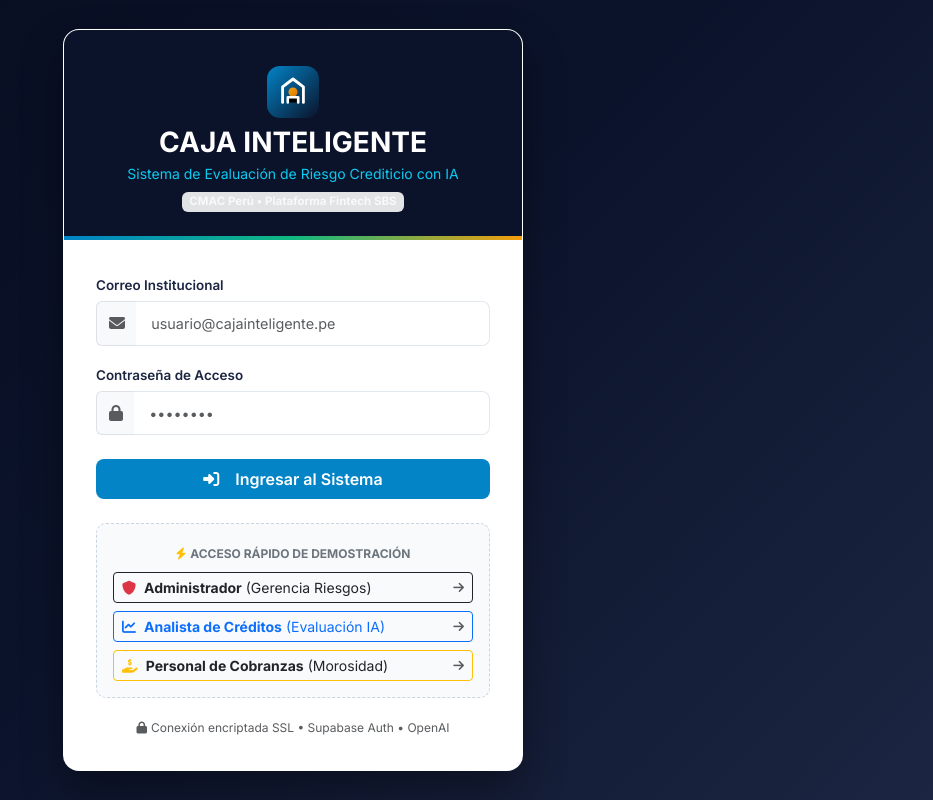
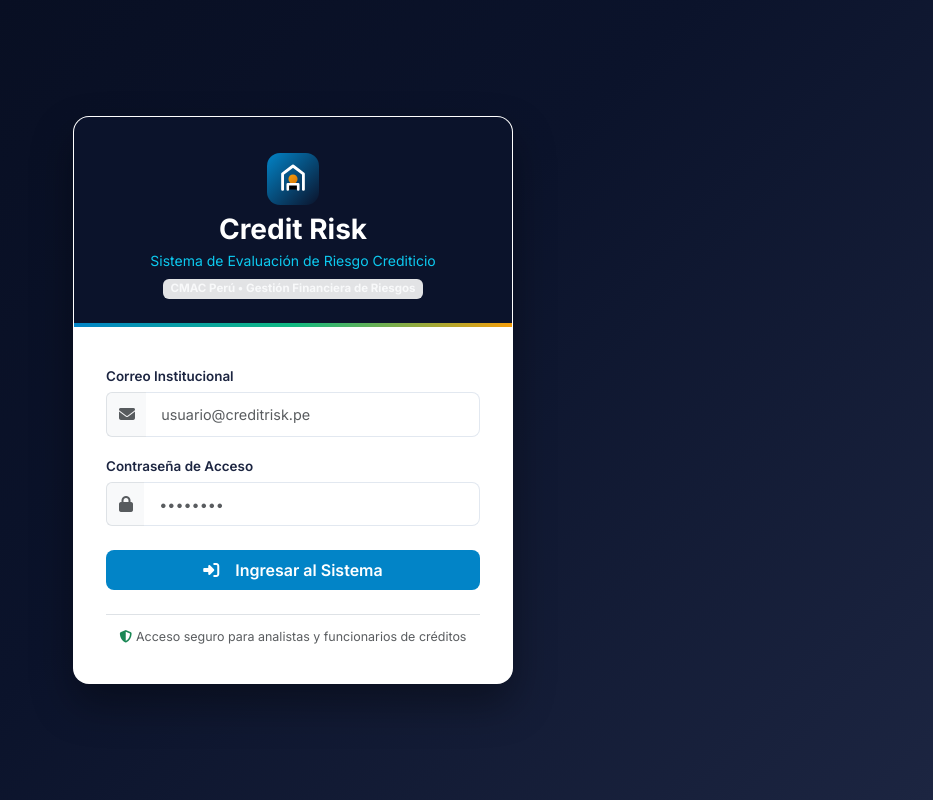
Before and after one commit to LENINSAB23/proyecto-cajathon, a Flask app: a page that uses templates/login.html in a window 1280 px wide. Shown: the whole page, without its empty margins (347-1280 px from the left). Run offline with Flask 3, Linux system fonts and the light colour scheme; data comes from the database, SQL or seed files in the repository; parts of the project's set-up code (start-up, migrations or seed data) failed here and were passed over.

Commit message:
refactor: Renombrar plataforma a Credit Risk y limpiar textos de demostracion en la interfaz

```diff
--- a/app.py
+++ b/app.py
@@ -42,7 +42,7 @@ def create_app():
             pass
 
         return {
-            'app_name': 'CAJA INTELIGENTE',
+            'app_name': 'Credit Risk',
             'institucion': 'Caja Municipal de Ahorro y Crédito - CMAC',
             'current_user': {
                 'id': session.get('user_id'),
@@ -73,7 +73,7 @@ if __name__ == '__main__':
     port = int(os.environ.get('PORT', 5000))
     debug = Config.DEBUG
     print(f"\n" + "="*70)
-    print("  🚀 CAJA INTELIGENTE - Sistema de Evaluación de Riesgo con IA")
+    print("  🚀 CREDIT RISK - Sistema de Evaluación de Riesgo con IA")
     print("  Orientado a Cajas Municipales de Ahorro y Crédito del Perú")
     print(f"  Servidor local activo en: http://127.0.0.1:{port}")
     print("="*70 + "\n")
--- a/routes/auth.py
+++ b/routes/auth.py
@@ -49,7 +49,7 @@ def login():
             session['user_avatar'] = user.get('avatar_url')
 
             execute_db("UPDATE usuarios SET ultimo_acceso = CURRENT_TIMESTAMP WHERE id = ?", (user['id'],))
-            flash(f'¡Bienvenido a Caja Inteligente, {user["nombre"]}!', 'success')
+            flash(f'¡Bienvenido a Credit Risk, {user["nombre"]}!', 'success')
             next_url = request.args.get('next')
             return redirect(next_url or url_for('dashboard.index'))
         else:
@@ -75,7 +75,7 @@ def demo_login(role):
         session['user_cargo'] = user['cargo']
         session['user_agencia'] = user['agencia']
         session['user_avatar'] = user.get('avatar_url')
-        flash(f'Sesión iniciada en Modo Demostración como: {user["rol"]} ({user["nombre"]})', 'info')
+        flash(f'Sesión iniciada como: {user["rol"]} ({user["nombre"]})', 'info')
     return redirect(url_for('dashboard.index'))
 
 @auth_bp.route('/logout')
--- a/services/report_service.py
+++ b/services/report_service.py
@@ -38,7 +38,7 @@ def generar_excel_reporte(tipo_reporte: str, datos: list) -> io.BytesIO:
 
     # Encabezado Institucional
     ws.merge_cells("A1:G1")
-    ws["A1"] = "CAJA INTELIGENTE - SISTEMA DE EVALUACIÓN DE RIESGO CREDITICIO CON IA"
+    ws["A1"] = "CREDIT RISK - SISTEMA DE EVALUACIÓN DE RIESGO CREDITICIO"
     ws["A1"].font = title_font
     ws["A1"].alignment = Alignment(horizontal="left", vertical="center")
 
@@ -163,7 +163,7 @@ def generar_pdf_reporte(tipo_reporte: str, datos: list, kpis: dict = None) -> io
     story = []
 
     # 1. Cabecera institucional
-    story.append(Paragraph("<b>CAJA INTELIGENTE</b> | Sistema de Riesgo Crediticio con IA", title_style))
+    story.append(Paragraph("<b>CREDIT RISK</b> | Sistema de Riesgo Crediticio con IA", title_style))
     story.append(Paragraph(
         f"<b>REPORTE EJECUTIVO:</b> {tipo_reporte.upper()} &nbsp;|&nbsp; "
         f"<b>Fecha de Emisión:</b> {datetime.now().strftime('%d/%m/%Y %H:%M:%S')} &nbsp;|&nbsp; "
--- a/templates/cliente_detalle.html
+++ b/templates/cliente_detalle.html
@@ -1,6 +1,6 @@
 {% extends "base.html" %}
 
-{% block title %}Perfil 360°: {{ cliente.nombres }} {{ cliente.apellidos }} - CAJA INTELIGENTE{% endblock %}
+{% block title %}Perfil 360°: {{ cliente.nombres }} {{ cliente.apellidos }} - Credit Risk{% endblock %}
 
 {% block content %}
 <div class="content-header">
--- a/templates/clientes.html
+++ b/templates/clientes.html
@@ -1,6 +1,6 @@
 {% extends "base.html" %}
 
-{% block title %}Gestión de Clientes 360° - CAJA INTELIGENTE{% endblock %}
+{% block title %}Gestión de Clientes 360° - Credit Risk{% endblock %}
 
 {% block content %}
 <div class="content-header">
--- a/templates/creditos.html
+++ b/templates/creditos.html
@@ -1,6 +1,6 @@
 {% extends "base.html" %}
 
-{% block title %}Solicitudes de Crédito - CAJA INTELIGENTE{% endblock %}
+{% block title %}Solicitudes de Crédito - Credit Risk{% endblock %}
 
 {% block content %}
 <div class="content-header">
--- a/templates/dashboard.html
+++ b/templates/dashboard.html
@@ -1,6 +1,6 @@
 {% extends "base.html" %}
 
-{% block title %}Dashboard Financiero - CAJA INTELIGENTE{% endblock %}
+{% block title %}Dashboard Financiero - Credit Risk{% endblock %}
 
 {% block content %}
 <div class="content-header">
--- a/templates/login.html
+++ b/templates/login.html
@@ -3,7 +3,7 @@
 <head>
   <meta charset="UTF-8">
   <meta name="viewport" content="width=device-width, initial-scale=1.0">
-  <title>Iniciar Sesión - CAJA INTELIGENTE</title>
+  <title>Iniciar Sesión - Credit Risk</title>
 
   <link rel="icon" type="image/svg+xml" href="{{ url_for('static', filename='img/logo.svg') }}">
   <link rel="preconnect" href="https://fonts.googleapis.com">
@@ -24,7 +24,7 @@
     }
     .login-box {
       width: 100%;
-      max-width: 460px;
+      max-width: 440px;
       background: #FFFFFF;
       border-radius: 16px;
       box-shadow: 0 20px 40px rgba(0,0,0,0.35);
@@ -48,14 +48,7 @@
       background: linear-gradient(90deg, #0284C7 0%, #10B981 50%, #F59E0B 100%);
     }
     .login-body {
-      padding: 2rem;
-    }
-    .demo-btn-group {
-      background-color: #F8FAFC;
-      border: 1px dashed #CBD5E1;
-      border-radius: 10px;
-      padding: 1rem;
-      margin-top: 1.5rem;
+      padding: 2.25rem 2rem;
     }
   </style>
 </head>
@@ -63,10 +56,10 @@
 
 <div class="login-box">
   <div class="login-header">
-    <img src="{{ url_for('static', filename='img/logo.svg') }}" alt="Caja Inteligente Logo" class="mb-2" style="width: 52px; height: 52px;">
-    <h3 class="fw-bold mb-1 tracking-tight">CAJA INTELIGENTE</h3>
-    <p class="small text-info mb-0">Sistema de Evaluación de Riesgo Crediticio con IA</p>
-    <span class="badge bg-secondary-subtle text-light small mt-2" style="font-size: 0.72rem;">CMAC Perú &bull; Plataforma Fintech SBS</span>
+    <img src="{{ url_for('static', filename='img/logo.svg') }}" alt="Credit Risk Logo" class="mb-2" style="width: 52px; height: 52px;">
+    <h3 class="fw-bold mb-1 tracking-tight">Credit Risk</h3>
+    <p class="small text-info mb-0">Sistema de Evaluación de Riesgo Crediticio</p>
+    <span class="badge bg-secondary-subtle text-light small mt-2" style="font-size: 0.72rem;">CMAC Perú &bull; Gestión Financiera de Riesgos</span>
   </div>
 
   <div class="login-body">
@@ -87,7 +80,7 @@
         <label for="email" class="form-label-fintech">Correo Institucional</label>
         <div class="input-group">
           <span class="input-group-text bg-light border-end-0"><i class="fa-solid fa-envelope text-muted"></i></span>
-          <input type="email" class="form-control form-control-fintech border-start-0" id="email" name="email" placeholder="usuario@cajainteligente.pe" required>
+          <input type="email" class="form-control form-control-fintech border-start-0" id="email" name="email" placeholder="usuario@creditrisk.pe" required>
         </div>
       </div>
 
@@ -104,32 +97,9 @@
       </button>
     </form>
 
-    <!-- ACCESO RÁPIDO PARA EVALUADORES Y JURADOS -->
-    <div class="demo-btn-group">
-      <div class="text-center mb-2">
-        <span class="small fw-bold text-uppercase text-secondary" style="font-size: 0.75rem;">
-          <i class="fa-solid fa-bolt text-warning me-1"></i>Acceso Rápido de Demostración
-        </span>
-      </div>
-      <div class="d-grid gap-2">
-        <a href="{{ url_for('auth.demo_login', role='admin') }}" class="btn btn-sm btn-outline-dark text-start d-flex align-items-center justify-content-between">
-          <span><i class="fa-solid fa-shield text-danger me-2"></i><strong>Administrador</strong> (Gerencia Riesgos)</span>
-          <i class="fa-solid fa-arrow-right small text-muted"></i>
-        </a>
-        <a href="{{ url_for('auth.demo_login', role='analista') }}" class="btn btn-sm btn-outline-primary text-start d-flex align-items-center justify-content-between">
-          <span><i class="fa-solid fa-chart-line text-primary me-2"></i><strong>Analista de Créditos</strong> (Evaluación IA)</span>
-          <i class="fa-solid fa-arrow-right small text-muted"></i>
-        </a>
-        <a href="{{ url_for('auth.demo_login', role='cobranzas') }}" class="btn btn-sm btn-outline-warning text-dark text-start d-flex align-items-center justify-content-between">
-          <span><i class="fa-solid fa-hand-holding-dollar text-warning me-2"></i><strong>Personal de Cobranzas</strong> (Morosidad)</span>
-          <i class="fa-solid fa-arrow-right small text-muted"></i>
-        </a>
-      </div>
-    </div>
-
-    <div class="text-center mt-3">
-      <small class="text-muted" style="font-size: 0.75rem;">
-        <i class="fa-solid fa-lock me-1"></i>Conexión encriptada SSL &bull; Supabase Auth &bull; OpenAI
+    <div class="text-center mt-4 pt-2 border-top">
+      <small class="text-muted" style="font-size: 0.78rem;">
+        <i class="fa-solid fa-shield-halved text-success me-1"></i>Acceso seguro para analistas y funcionarios de créditos
       </small>
     </div>
   </div>
--- a/templates/morosidad.html
+++ b/templates/morosidad.html
@@ -1,6 +1,6 @@
 {% extends "base.html" %}
 
-{% block title %}Gestión de Morosidad y Cobranzas - CAJA INTELIGENTE{% endblock %}
+{% block title %}Gestión de Morosidad y Cobranzas - Credit Risk{% endblock %}
 
 {% block content %}
 <div class="content-header">
--- a/templates/reportes.html
+++ b/templates/reportes.html
@@ -1,6 +1,6 @@
 {% extends "base.html" %}
 
-{% block title %}Centro de Reportes Financieros - CAJA INTELIGENTE{% endblock %}
+{% block title %}Centro de Reportes Financieros - Credit Risk{% endblock %}
 
 {% block content %}
 <div class="content-header">
--- a/templates/riesgos_matriz.html
+++ b/templates/riesgos_matriz.html
@@ -1,6 +1,6 @@
 {% extends "base.html" %}
 
-{% block title %}Matriz de Riesgo Crediticio IA - CAJA INTELIGENTE{% endblock %}
+{% block title %}Matriz de Riesgo Crediticio IA - Credit Risk{% endblock %}
 
 {% block content %}
 <div class="content-header">
--- a/test_app.py
+++ b/test_app.py
@@ -4,7 +4,7 @@ def run_tests():
     app = create_app()
     client = app.test_client()
 
-    print("\n--- INICIANDO SUITE DE PRUEBAS AUTOMATIZADAS: CAJA INTELIGENTE ---")
+    print("\n--- INICIANDO SUITE DE PRUEBAS AUTOMATIZADAS: CREDIT RISK ---")
 
     # 1. Login demo
     res = client.get('/demo-login/admin', follow_redirects=True)
```
Also changed, not shown: database/seed_data.py (+35 -2 lines), services/ia_service.py (+4 -4 lines), templates/base.html (+7 -20 lines), templates/evaluacion.html (+2 -6 lines), README.md.
